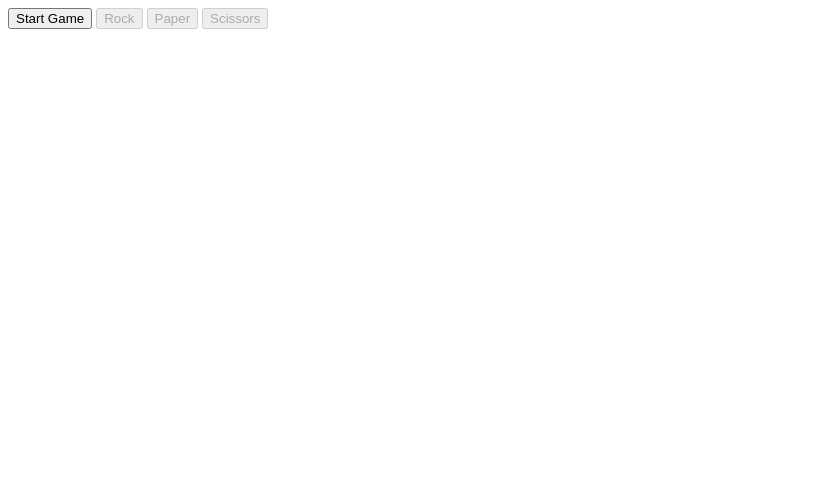
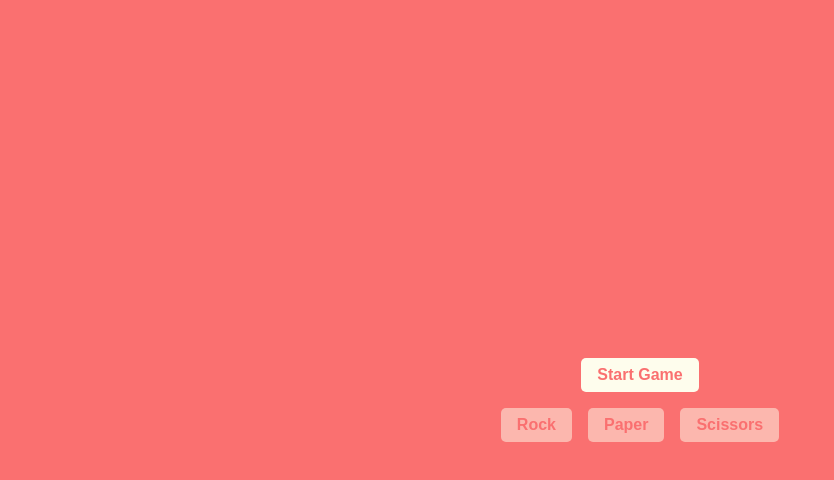
Before and after one commit to echidester/rock-paper-scissors, a plain HTML site: page index.html in a window 1280 px wide. Shown: the whole page, without its empty margins (0-834 px from the left). Drawn offline with Linux system fonts and the light colour scheme.

Commit message:
Add styling to application
Added styling to the full RPS game.

```diff
--- a/index.html
+++ b/index.html
@@ -3,14 +3,19 @@
   <head>
     <meta charset="UTF-8" />
     <meta name="viewport" content="width=device-width, initial-scale=1.0" />
+    <link href="style.css" rel="stylesheet" />
     <title>Document</title>
   </head>
   <body>
-    <button id="start-btn" value="start">Start Game</button>
-    <button class="option" value="rock" disabled>Rock</button>
-    <button class="option" value="paper" disabled>Paper</button>
-    <button class="option" value="scissors" disabled>Scissors</button>
-    <div id="results"></div>
+    <div class="container">
+      <button id="start-btn" value="start">Start Game</button>
+      <div class="option-btns">
+        <button class="option" value="rock" disabled>Rock</button>
+        <button class="option" value="paper" disabled>Paper</button>
+        <button class="option" value="scissors" disabled>Scissors</button>
+      </div>
+      <div id="results"></div>
+    </div>
     <script src="index.js" type="text/javascript"></script>
   </body>
 </html>
--- a/style.css
+++ b/style.css
@@ -0,0 +1,40 @@
+body {
+  background-color: #fa7070;
+  font-family: "Gill Snas", sans-serif;
+}
+
+.container {
+  display: flex;
+  flex-direction: column;
+  justify-content: center;
+  align-items: center;
+  height: 100vh;
+  gap: 1rem;
+
+  font-size: 1.25rem;
+}
+
+.option,
+#start-btn {
+  font-size: 1rem;
+  background-color: #fefded;
+  color: #fa7070;
+  border: none;
+  border-radius: 5px;
+  padding: 0.5rem 1rem;
+  font-weight: bold;
+}
+
+.option-btns {
+  display: flex;
+  justify-content: center;
+  gap: 1rem;
+}
+
+#results {
+  color: #fefded;
+}
+
+*:disabled {
+  opacity: 50%;
+}
```
